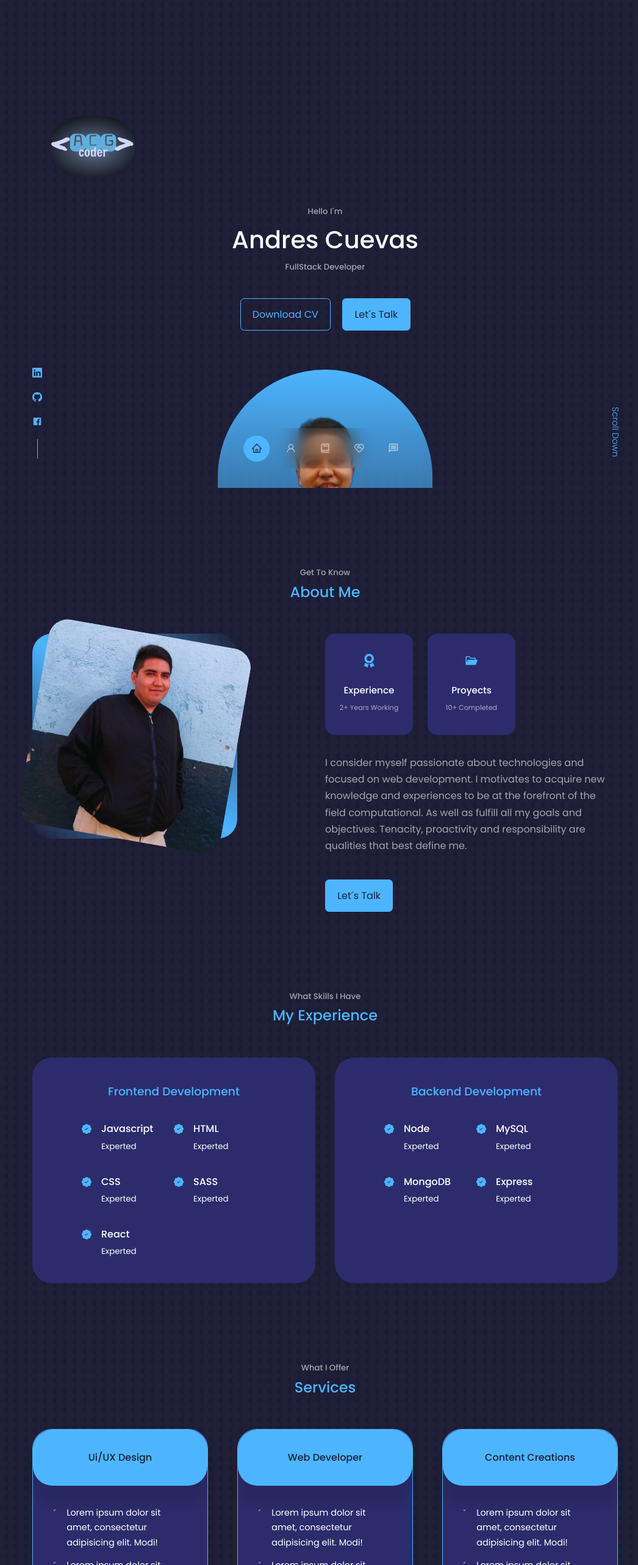
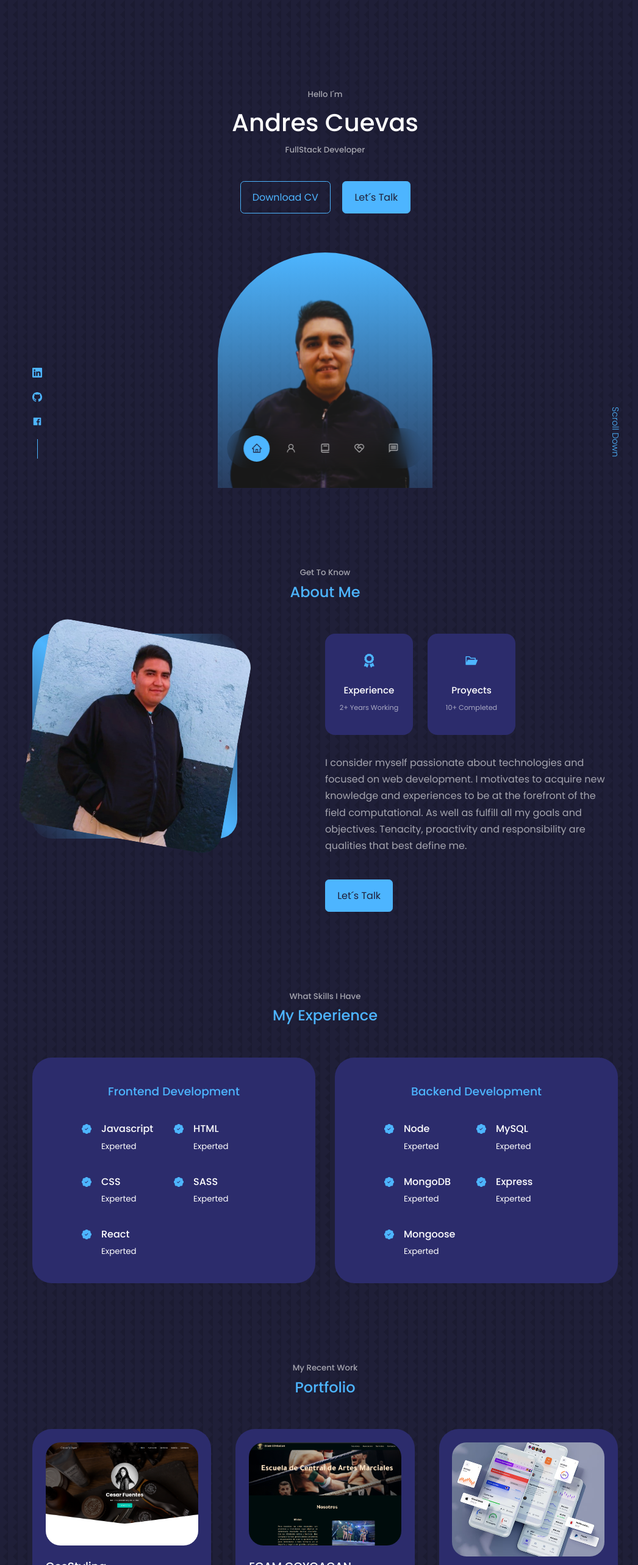
Before and after one commit to PsyACG49/porfolio-react, a React (Create React App) app: page / in a window 1280 px wide. Shown: the top 2566 px of the page at 61% size, without its empty margins (107-1153 px from the left). Built offline with nearby package versions, Linux system fonts and the light colour scheme.

Commit message:
ftr:Agregando links reales de sociales

```diff
--- a/src/App.jsx
+++ b/src/App.jsx
@@ -1,14 +1,13 @@
-import React from 'react'
-import Header from './components/header/Header'
-import Nav from './components/nav/Nav'
-import About from './components/about/About'
-import Experience from './components/experience/Experience'
-import Services from './components/services/Services'
-import Portfolio from './components/portfolio/Portfolio'
-import Testimonials from './components/testimonials/Testimonials'
-import Contact from './components/contact/Contact'
-import Footer from './components/footer/Footer'
-
+import React from "react";
+import Header from "./components/header/Header";
+import Nav from "./components/nav/Nav";
+import About from "./components/about/About";
+import Experience from "./components/experience/Experience";
+// import Services from "./components/services/Services";
+import Portfolio from "./components/portfolio/Portfolio";
+import Testimonials from "./components/testimonials/Testimonials";
+import Contact from "./components/contact/Contact";
+import Footer from "./components/footer/Footer";
 
 const App = () => {
   return (
@@ -17,13 +16,13 @@ const App = () => {
       <Nav />
       <About />
       <Experience />
-        <Services />
+      {/* <Services /> */}
       <Portfolio />
-        <Testimonials/>
+      <Testimonials />
       <Contact />
       <Footer />
     </>
-  )
-}
+  );
+};
 
-export default App
+export default App;
--- a/src/components/experience/Experience.jsx
+++ b/src/components/experience/Experience.jsx
@@ -1,10 +1,10 @@
-import React from 'react'
-import {BsFillPatchCheckFill} from 'react-icons/bs'
-import './experience.css'
+import React from "react";
+import { BsFillPatchCheckFill } from "react-icons/bs";
+import "./experience.css";
 
 const Experience = () => {
   return (
-    <section id='experience'>
+    <section id="experience">
       <h5>What Skills I Have</h5>
       <h2>My Experience</h2>
 
@@ -13,80 +13,85 @@ const Experience = () => {
           <h3>Frontend Development</h3>
           <div className="experience__content">
             <article className="experience__details">
-              <BsFillPatchCheckFill className='experience__details-icon'/>
+              <BsFillPatchCheckFill className="experience__details-icon" />
               <div>
                 <h4>Javascript</h4>
                 <small>Experted</small>
               </div>
             </article>
             <article className="experience__details">
-              <BsFillPatchCheckFill className='experience__details-icon'/>
+              <BsFillPatchCheckFill className="experience__details-icon" />
               <div>
                 <h4>HTML</h4>
                 <small>Experted</small>
               </div>
             </article>
             <article className="experience__details">
-              <BsFillPatchCheckFill className='experience__details-icon'/>
+              <BsFillPatchCheckFill className="experience__details-icon" />
               <div>
                 <h4>CSS</h4>
                 <small>Experted</small>
               </div>
             </article>
             <article className="experience__details">
-              <BsFillPatchCheckFill className='experience__details-icon'/>
+              <BsFillPatchCheckFill className="experience__details-icon" />
               <div>
                 <h4>SASS</h4>
                 <small>Experted</small>
               </div>
             </article>
             <article className="experience__details">
-              <BsFillPatchCheckFill className='experience__details-icon'/>
+              <BsFillPatchCheckFill className="experience__details-icon" />
               <div>
                 <h4>React</h4>
                 <small>Experted</small>
               </div>
             </article>
-
           </div>
         </div>
         <div className="experience__backend">
           <h3>Backend Development</h3>
           <div className="experience__content">
             <article className="experience__details">
-              <BsFillPatchCheckFill className='experience__details-icon'/>
+              <BsFillPatchCheckFill className="experience__details-icon" />
               <div>
                 <h4>Node</h4>
                 <small>Experted</small>
               </div>
             </article>
             <article className="experience__details">
-              <BsFillPatchCheckFill className='experience__details-icon'/>
+              <BsFillPatchCheckFill className="experience__details-icon" />
               <div>
                 <h4>MySQL</h4>
                 <small>Experted</small>
               </div>
             </article>
             <article className="experience__details">
-              <BsFillPatchCheckFill className='experience__details-icon'/>
+              <BsFillPatchCheckFill className="experience__details-icon" />
               <div>
                 <h4>MongoDB</h4>
                 <small>Experted</small>
               </div>
             </article>
             <article className="experience__details">
-              <BsFillPatchCheckFill className='experience__details-icon'/>
+              <BsFillPatchCheckFill className="experience__details-icon" />
               <div>
                 <h4>Express</h4>
                 <small>Experted</small>
               </div>
             </article>
-
+            <article className="experience__details">
+              <BsFillPatchCheckFill className="experience__details-icon" />
+              <div>
+                <h4>Mongoose</h4>
+                <small>Experted</small>
+              </div>
+            </article>
           </div>
         </div>
       </div>
     </section>
-  )
-}
+  );
+};
 
-export default Experience
+export default Experience;
--- a/src/components/header/Header.jsx
+++ b/src/components/header/Header.jsx
@@ -1,7 +1,6 @@
 import React from "react";
 import "./header.css";
 import CTA from "./CTA";
-import LOGO from "../../assets/acgLogo.png";
 import ME from "../../assets/me.png";
 import HeaderSocials from "./HeaderSocials";
 
@@ -9,7 +8,6 @@ const Header = () => {
   return (
     <header>
       <section id="home" className="container header_container">
-        <img src={LOGO} alt="logo acgcode" className="me_logo" />
         <h5>Hello I´m</h5>
         <h1>Andres Cuevas</h1>
         <h5 className="text-light">FullStack Developer</h5>
--- a/src/components/header/HeaderSocials.jsx
+++ b/src/components/header/HeaderSocials.jsx
@@ -6,11 +6,15 @@ import { BsGithub } from "react-icons/bs";
 const HeaderSocials = () => {
   return (
     <div className="header_socials">
-      <a href="https://linkedin.com" target="_blank" rel="noreferrer">
+      <a
+        href="https://www.linkedin.com/in/andres-cuevas-42327a220"
+        target="_blank"
+        rel="noreferrer"
+      >
         {" "}
         <BsLinkedin />
       </a>
-      <a href="https://github.com" target="_blank" rel="noreferrer">
+      <a href="https://github.com/PsyACG49" target="_blank" rel="noreferrer">
         <BsGithub />
       </a>
       <a
--- a/src/components/header/header.css
+++ b/src/components/header/header.css
@@ -61,12 +61,6 @@ header {
   object-position: top;
 }
 
-.me_logo {
-  width: 12rem;
-  height: 12rem;
-  object-fit: contain;
-}
-
 /* ========== Scroll Down ========= */
 
 .scroll_down {
--- a/src/components/portfolio/Portfolio.jsx
+++ b/src/components/portfolio/Portfolio.jsx
@@ -1,6 +1,6 @@
 import React from "react";
-import IMG1 from "./../../assets/portfolio1.jpg";
-import IMG2 from "./../../assets/portfolio2.jpg";
+import IMG1 from "./../../assets/pf1.png";
+import IMG2 from "./../../assets/pf2.png";
 import IMG3 from "./../../assets/portfolio3.jpg";
 
 import "./portfolio.css";
@@ -17,10 +17,10 @@ const Portfolio = () => {
             <img src={IMG1} alt="title proyect" />
           </div>
 
-          <h3>This is a porfolio item title</h3>
+          <h3>CesStyling</h3>
           <div className="portfolio__item-cta">
             <a
-              href="http://tu"
+              href="https://github.com/PsyACG49/CesStyling"
               className="btm"
               target="_blank"
               rel="noreferrer"
@@ -28,7 +28,7 @@ const Portfolio = () => {
               GitHub
             </a>
             <a
-              href="http://yo"
+              href="https://ces-style.web.app/"
               className="btm"
               target="_blank"
               rel="noreferrer"
@@ -42,10 +42,10 @@ const Portfolio = () => {
             <img src={IMG2} alt="title proyect" />
           </div>
 
-          <h3>This is a porfolio item title</h3>
+          <h3>ECAM COYOACAN</h3>
           <div className="portfolio__item-cta">
             <a
-              href="http://tu"
+              href="https://github.com/PsyACG49/ecam"
               className="btm"
               target="_blank"
               rel="noreferrer"
@@ -53,7 +53,7 @@ const Portfolio = () => {
               GitHub
             </a>
             <a
-              href="http://yo"
+              href="https://psyacg49.github.io/ecam/"
               className="btm"
               target="_blank"
               rel="noreferrer"
```
Also changed, not shown: src/assets/pf1.png (added), src/assets/pf2.png (added). Lines whose indentation alone changed are shown as unchanged.
